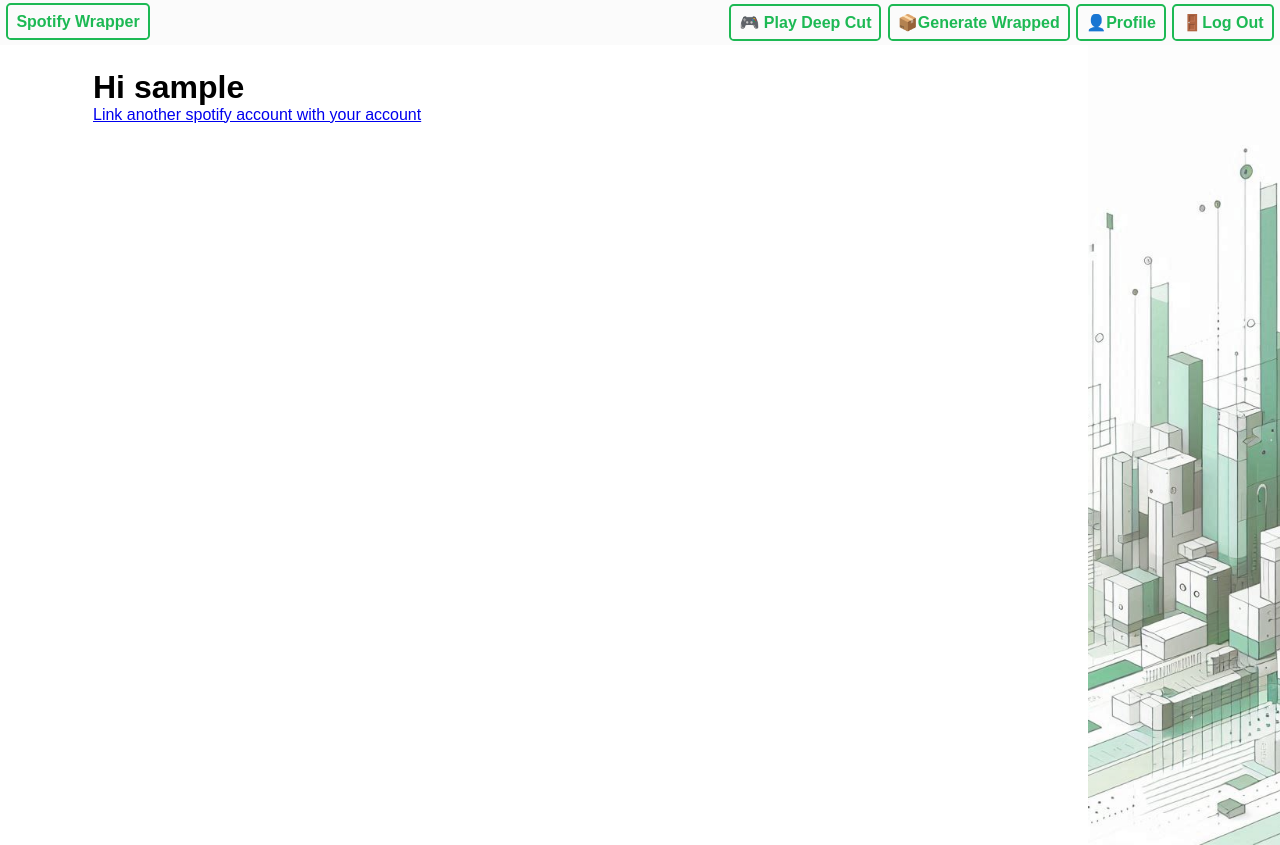
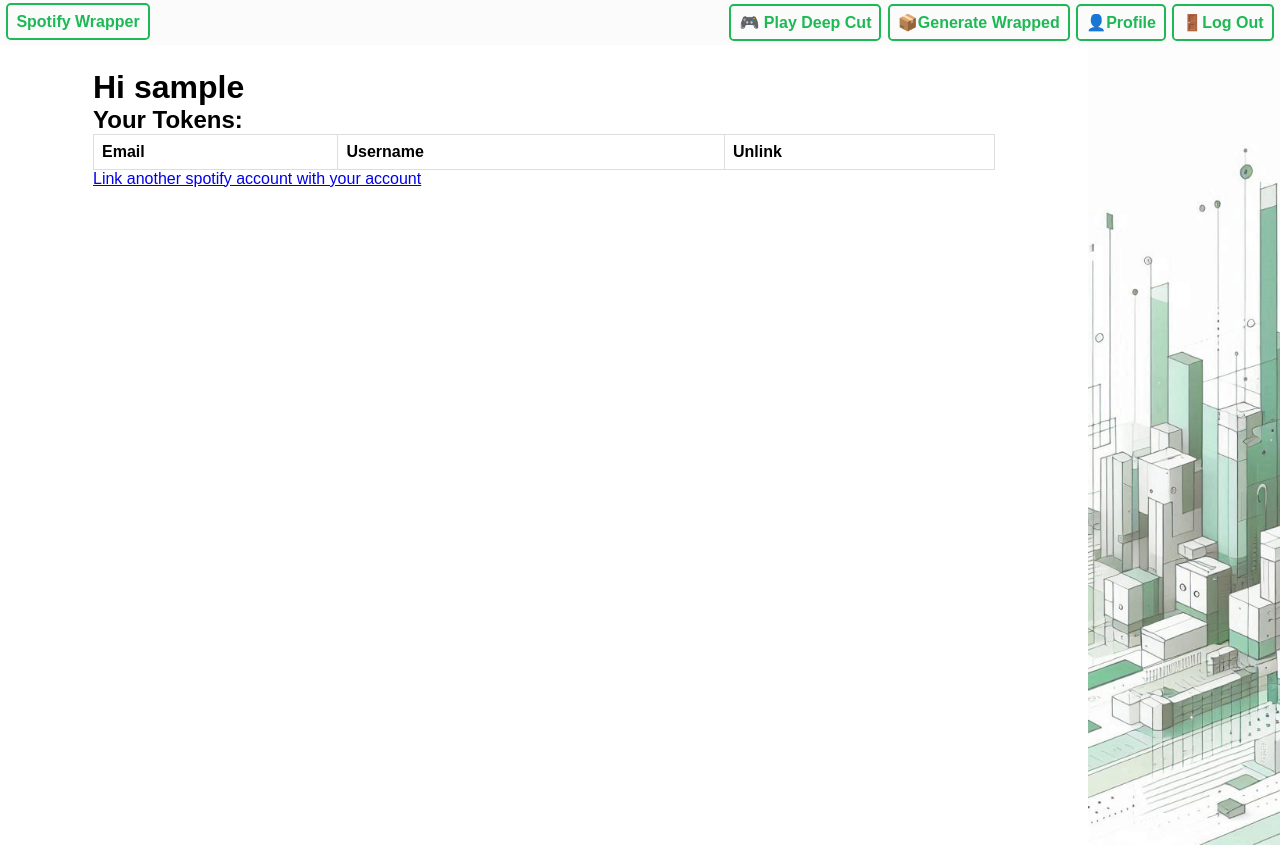
Before and after one commit to GeorgiaTechTeam18/SpotifyWrapper, a Django app: page /profile/ in a window 1280 px wide. Run offline with Django 5.2, Linux system fonts and the light colour scheme; the visitor is signed in with stand-in values (Sample User, id 1); data comes from the database, SQL or seed files in the repository; lists and menus that the app fills with data are empty.

Commit message:
added unlink button

```diff
--- a/UserAuth/static/UserAuth/styles.css
+++ b/UserAuth/static/UserAuth/styles.css
@@ -302,3 +302,23 @@ main {
         display: none !important;
     }
 }
+
+/* styles for the profile page*/
+table.linked-tokens  {
+  border-collapse: collapse;
+  width: 100%;
+}
+
+.linked-tokens td, .linked-tokens th {
+  border: 1px solid #dddddd;
+  text-align: left;
+  padding: 8px;
+}
+
+.linked-tokens tr:nth-child(even) {
+  background-color: #dddddd;
+}
+
+.linked-tokens button {
+    width: 100%;
+}
--- a/UserAuth/views.py
+++ b/UserAuth/views.py
@@ -84,7 +84,8 @@ def delete_token(request):
     if request.method == "POST":
         spotify_account_username = request.POST.get('spotify_account_username')
         SpotifyToken.objects.filter(spotify_account_username=spotify_account_username).delete()
-        return JsonResponse({"success":True})
+
+    return redirect('profile')
 
 
 def logout_view(request):
--- a/templates/UserAuth/profile.html
+++ b/templates/UserAuth/profile.html
@@ -2,12 +2,26 @@
 
 {% block body %}
 <h1>Hi {{ user.get_username }}</h1>
+    <h2>Your Tokens:</h2>
+    <table class="linked-tokens">
+      <tr>
+        <th>Email</th>
+        <th>Username</th>
+        <th>Unlink</th>
+      </tr>
     {% for token in associated_spotify_tokens %}
-      <li>
-        {{ token.spotify_account_email }}
-        {{ token.spotify_account_username }}
-        {{ token.user.username }}
-      </li>
+      <tr>
+        <th>{{ token.spotify_account_email }}</th>
+        <th>{{ token.spotify_account_username }}</th>
+        <th>
+            <form method="post" action="{% url 'unlink_token' %}">
+                {% csrf_token %}
+                <input type="hidden" name="spotify_account_username" value="{{ token.spotify_account_username }}" >
+                <button type="submit"><i class="fa fa-close"></i></button>
+            </form>
+        </th>
+      </tr>
     {% endfor %}
+    </table>
     <a href="{% url 'authWithSpotify' %}">Link another spotify account with your account</a>
 {% endblock %}
```
